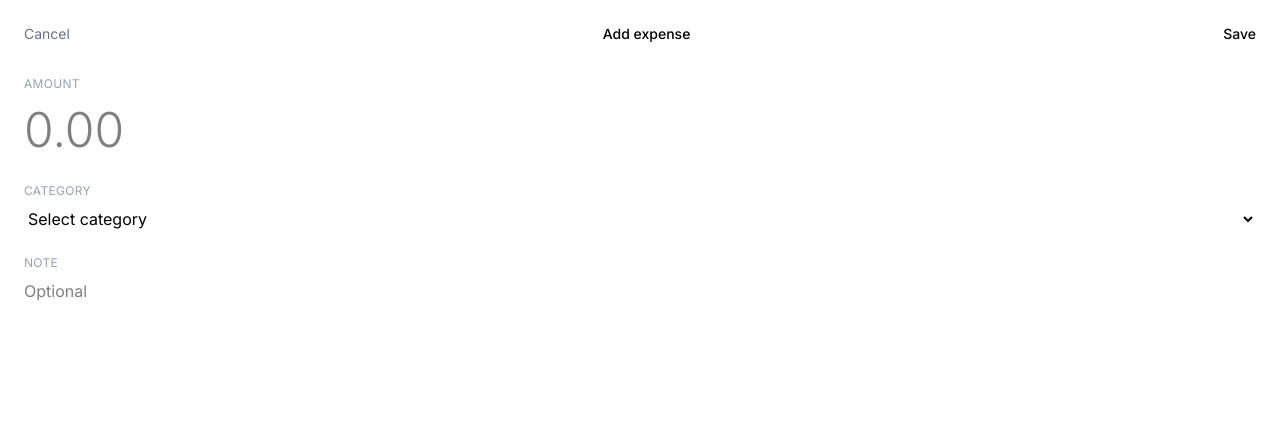
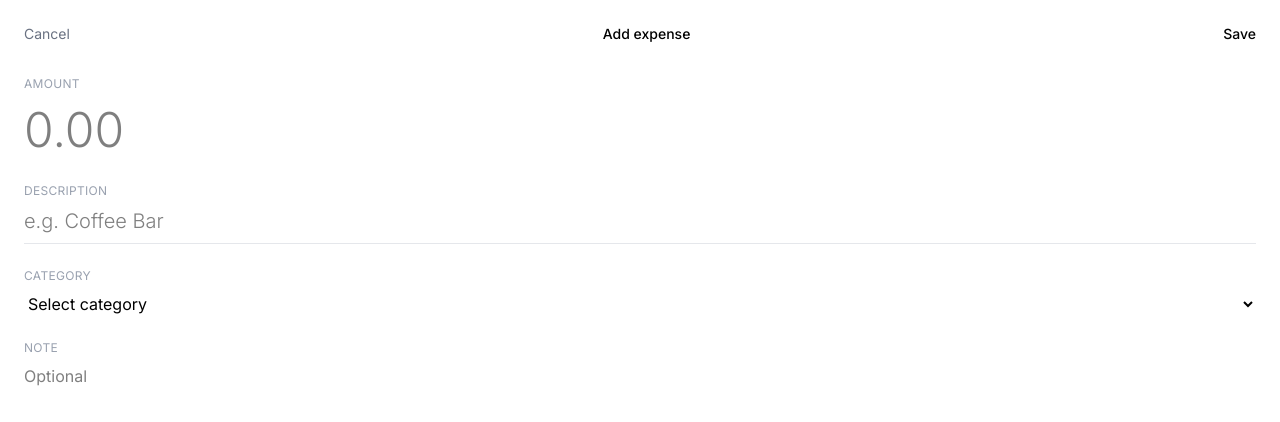
Before and after one commit to JosiahYule/allowance, a React (Vite) app: page /profile in a window 1280 px wide. Both pictures are taken after a click on the button "+ Add expense". Shown: the top 422 px of the page. Built offline with nearby package versions, Linux system fonts and the light colour scheme; no server answers.

Commit message:
add description field to expense form

```diff
--- a/src/components/AddExpense.jsx
+++ b/src/components/AddExpense.jsx
@@ -5,6 +5,7 @@ function AddExpense({ onClose }) {
   const [amount, setAmount] = useState('')
   const [category, setCategory] = useState('')
   const [note, setNote] = useState('')
+  const [description, setDescription] = useState('')
 
   async function handleSave() {
     if (!amount) {
@@ -15,7 +16,7 @@ function AddExpense({ onClose }) {
     const { error } = await supabase
       .from('transactions')
       .insert({
-        description: category || 'Expense',
+        description: description || category || 'Expense',
         amount: parseFloat(amount) * -1,
         category,
         note,
@@ -49,6 +50,17 @@ function AddExpense({ onClose }) {
         />
       </div>
 
+<div className="mb-6">
+  <p className="text-xs text-gray-400 uppercase tracking-wide mb-2">Description</p>
+  <input
+    type="text"
+    placeholder="e.g. Coffee Bar"
+    value={description}
+    onChange={e => setDescription(e.target.value)}
+    className="text-xl font-thin w-full outline-none text-black border-b border-gray-200 pb-2"
+  />
+</div>
+
       <div className="mb-6">
         <p className="text-xs text-gray-400 uppercase tracking-wide mb-2">Category</p>
         <select
```
